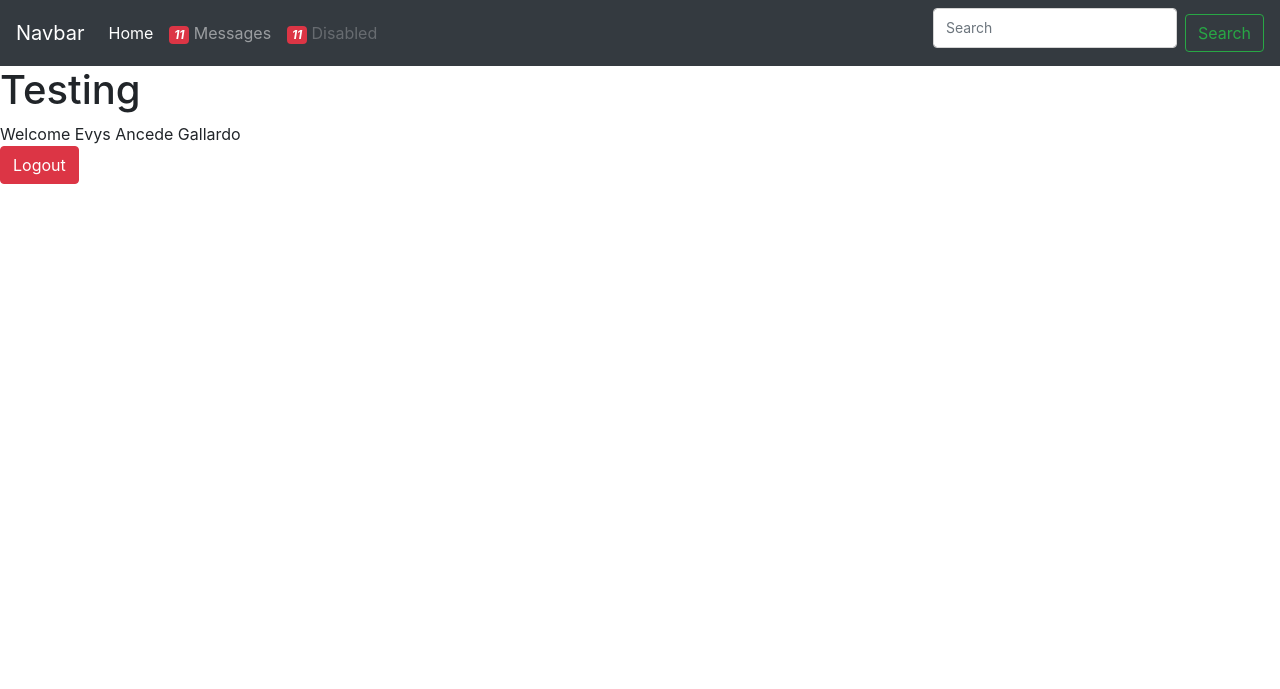
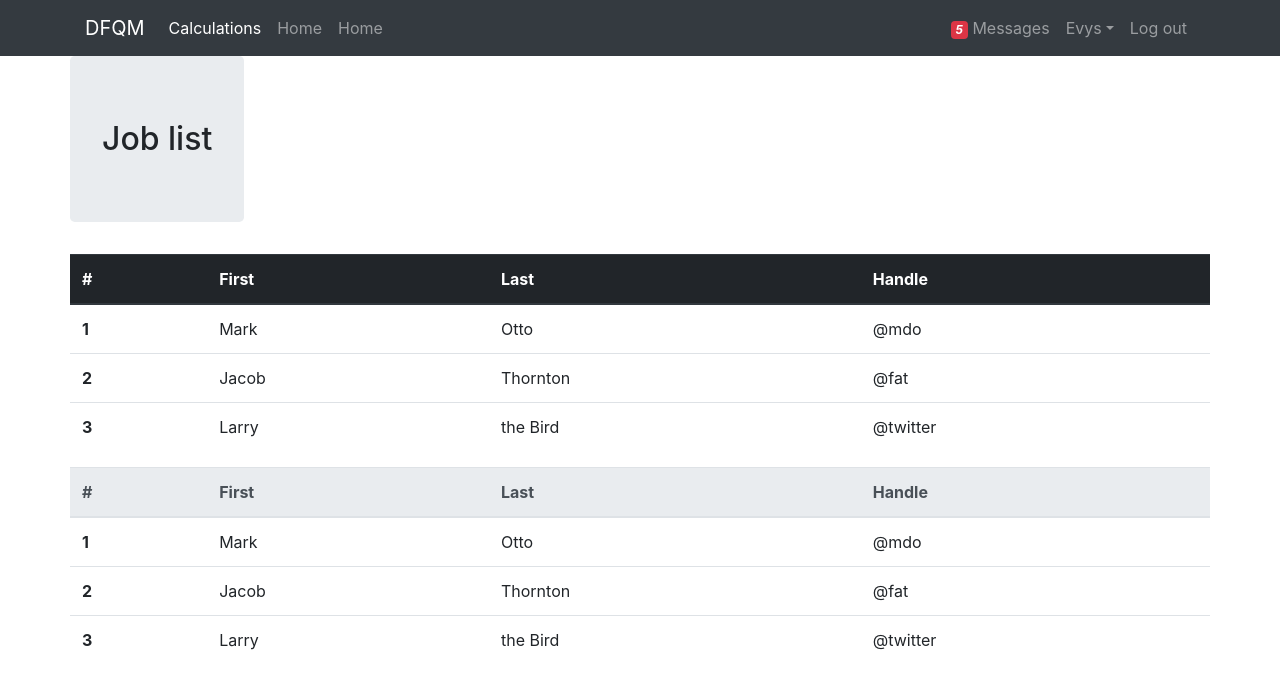
Before and after one commit to eancedeg/sgecluster, a Django app: page / in a window 1280 px wide. Shown: the top 689 px of the page. Run offline with Django 3.2, Linux system fonts and the light colour scheme; a user stored in the database is signed in; some libraries are stand-ins or nearby versions.

Commit message:
Calculation list

```diff
--- a/cluster/settings.py
+++ b/cluster/settings.py
@@ -25,7 +25,7 @@ SECRET_KEY = '!i6xy3zie=0w9-j9jzu6_*h63u(^q4l8ps9zr(gdstk=vdk(d6'
 # SECURITY WARNING: don't run with debug turned on in production!
 DEBUG = True
 
-ALLOWED_HOSTS = ['172.26.45.64', 'localhost']
+ALLOWED_HOSTS = ['172.26.45.52', 'localhost']
 
 
 # Application definition
--- a/cluster/urls.py
+++ b/cluster/urls.py
@@ -16,12 +16,12 @@ Including another URLconf
 from django.contrib import admin
 from django.urls import path
 from usuarios import views
-from django.views.generic import TemplateView
+
 
 urlpatterns = [
     path('admin/', admin.site.urls),
     path('login/', views.LoginView.as_view(), name='login'),
-    #path('', TemplateView.as_view(template_name='index.html'), name='inicio'),
     path('logout/', views.LogoutView.as_view(), name='logout'),
     path('', views.startpage, name='inicio'),
+    path('calculations', views.calculation, name='calculos'),
 ]
--- a/templates/base.html
+++ b/templates/base.html
@@ -8,12 +8,13 @@
     <meta http-equiv="X-UA-Compatible" content="ie=edge">
     <title>{% block title %}{% endblock %}</title>
     <link rel="stylesheet" href="{% static "css/bootstrap.min.css" %}">
-    <link rel="stylesheet" href="{% static "css/loginstyles.css" %}">
+    <link rel="stylesheet" href="{% static "css/userstyles.css" %}">
     {% block css %}{% endblock %}
 </head>
 <body>
 
-<nav class="navbar navbar-icon-top navbar-expand-lg navbar-dark bg-dark">
+{# Barra de navegación #}
+{% comment %}<nav class="navbar navbar-icon-top navbar-expand-lg navbar-dark bg-dark">
   <a class="navbar-brand" href="#">Navbar</a>
   <button class="navbar-toggler" type="button" data-toggle="collapse" data-target="#navbarSupportedContent"
           aria-controls="navbarSupportedContent" aria-expanded="false" aria-label="Toggle navigation">
@@ -32,7 +33,7 @@
       <li class="nav-item">
         <a class="nav-link" href="#">
           <i class="fa fa-envelope-o">
-            <span class="badge badge-danger">11</span>
+            <span class="badge badge-danger">5</span>
           </i>
           Messages
         </a>
@@ -40,20 +41,60 @@
       <li class="nav-item">
         <a class="nav-link disabled" href="#">
           <i class="fa fa-envelope-o">
-            <span class="badge badge-danger">11</span>
+            <span class="badge badge-danger">8</span>
           </i>
           Disabled
         </a>
       </li>
     </ul>
-    <form class="form-inline my-2 my-lg-0">
-      <input class="form-control mr-sm-2" type="text" placeholder="Search" aria-label="Search">
+    <form class="form-inline">
+      <input class="form-control form-control-sm mr-sm-2" type="text" placeholder="Search" aria-label="Search">
       <button class="btn btn-outline-success my-2 my-sm-0" type="submit">Search</button>
     </form>
   </div>
+</nav>{% endcomment %}
+
+<nav class="navbar navbar-expand-md navbar-dark bg-dark">
+    <div class="container">
+        <a href="#" class="navbar-brand">
+            DFQM
+        </a>
+        <button type="button" class="navbar-toggler" data-toggle="collapse" data-target="#mynavbar">
+            <span class="navbar-toggler-icon"></span>
+        </button>
+
+        <div class="collapse navbar-collapse" id="mynavbar">
+            <ul class="navbar-nav">
+                <li class="nav-item active"><a href="#" class="nav-link">Calculations</a></li>
+                <li class="nav-item"><a href="#" class="nav-link">Home</a></li>
+                <li class="nav-item"><a href="#" class="nav-link">Home</a></li>
+            </ul>
+
+            <ul class="navbar-nav ml-auto">
+                <li class="nav-item">
+                    <a href="#" class="nav-link">
+                        <i class="fa fa-envelope-o">
+                            <span class="badge badge-danger">5</span>
+                        </i>
+                        Messages
+                    </a>
+                </li>
+                <li class="nav-item dropdown">
+                    <a href="#" class="nav-link dropdown-toggle" id="navbarDropdown" data-toggle="dropdown"
+                       aria-haspopup="true" aria-expanded="false">{{ request.user.first_name }}</a>
+                    <div class="dropdown-menu" aria-labelledby="navbarDropdown">
+                        <a class="dropdown-item" href="{% url 'logout' %}">Log out</a>
+                    </div>
+                </li>
+                <li class="nav-item"><a href="{% url 'logout' %}" class="nav-link">Log out</a></li>
+            </ul>
+        </div>
+    </div>
 </nav>
 
-{% block body %}{% endblock %}
+{# End Navigation Bar#}
+
+{% block content %}{% endblock %}
 
 <script src="{% static "js/jquery-3.3.1.min.js" %}"></script>
 <script src="{% static "js/bootstrap.min.js" %}"></script>
--- /dev/null
+++ b/templates/home.html
@@ -0,0 +1,83 @@
+{% extends "base.html" %}
+
+{% block title %}
+Home Page | {{ request.user.first_name }}
+{% endblock %}
+
+{% block content %}
+    <div class="container">
+        <div class="row">
+            <h2 class="jumbotron">Job list</h2>
+            <table class="table">
+  <thead class="thead-dark">
+    <tr>
+      <th scope="col">#</th>
+      <th scope="col">First</th>
+      <th scope="col">Last</th>
+      <th scope="col">Handle</th>
+    </tr>
+  </thead>
+  <tbody>
+    <tr>
+      <th scope="row">1</th>
+      <td>Mark</td>
+      <td>Otto</td>
+      <td>@mdo</td>
+    </tr>
+    <tr>
+      <th scope="row">2</th>
+      <td>Jacob</td>
+      <td>Thornton</td>
+      <td>@fat</td>
+    </tr>
+    <tr>
+      <th scope="row">3</th>
+      <td>Larry</td>
+      <td>the Bird</td>
+      <td>@twitter</td>
+    </tr>
+  </tbody>
+</table>
+
+<table class="table">
+  <thead class="thead-light">
+    <tr>
+      <th scope="col">#</th>
+      <th scope="col">First</th>
+      <th scope="col">Last</th>
+      <th scope="col">Handle</th>
+    </tr>
+  </thead>
+  <tbody>
+    <tr>
+      <th scope="row">1</th>
+      <td>Mark</td>
+      <td>Otto</td>
+      <td>@mdo</td>
+    </tr>
+    <tr>
+      <th scope="row">2</th>
+      <td>Jacob</td>
+      <td>Thornton</td>
+      <td>@fat</td>
+    </tr>
+    <tr>
+      <th scope="row">3</th>
+      <td>Larry</td>
+      <td>the Bird</td>
+      <td>@twitter</td>
+    </tr>
+  </tbody>
+</table>
+        </div>
+    </div>
+
+{% endblock %}
+
+{% block javascript %}
+    <script>
+    $(document).ready(function () {
+
+    });
+    </script>
+{% endblock %}
--- a/templates/index.html
+++ /dev/null
@@ -1,12 +0,0 @@
-{% extends "base.html" %}
-
-{% block title %}
-Home Page
-{% endblock %}
-
-{% block body %}
-<h1>Testing</h1>
-Welcome {{ request.user.first_name }} {{ request.user.last_name }}
-<br>
-<p class="btn btn-danger"><a style="color: white" href="/logout">Logout</a></p>
-{% endblock %}
--- a/templates/login.html
+++ b/templates/login.html
@@ -9,6 +9,7 @@
     <title>DFQM - Login</title>
     <link rel="stylesheet" href="{% static "css/bootstrap.min.css" %}">
     <link rel="stylesheet" href="{% static "css/loginstyles.css" %}">
+
 
 </head>
 <body id="LoginForm">
@@ -40,7 +41,7 @@
                     <a href="reset.html">Forgot password?</a>
                 </div>
 
-                <button type="submit" class="btn btn-primary">Login</button>
+                <button style="background-color: #0069d9; border-color: #0062cc" type="submit" class="btn btn-primary">Login</button>
                 </div>
             </form>
 
--- a/usuarios/static/css/loginstyles.css
+++ b/usuarios/static/css/loginstyles.css
@@ -4,7 +4,6 @@ body#LoginForm {
     background-position: center;
     background-size: cover;
     padding: 10px;
-
 }
 
 .form-heading {
@@ -26,7 +25,6 @@ body#LoginForm {
 }
 
 .form-control {
-    /*background: #f7f7f7 none repeat scroll 0 0;*/
     border: 1px solid #d4d4d4;
     border-radius: 4px;
     font-size: 14px;
@@ -47,19 +45,6 @@ body#LoginForm {
   margin-bottom:10px;
 }
 
-/*#id_username, #id_password {
-    text-align:center;
-    background: #f7f7f7 none repeat scroll 0 0;
-    border: 1px solid #d4d4d4;
-    border-radius: 4px;
-    font-size: 14px;
-    height: 40px;
-    line-height: 50px;
-    margin-bottom:10px;
-    width: 100%;
-    padding: 0;
-}*/
-
 .forgot a {
   color: #777777;
   font-size: 14px;
@@ -67,8 +52,6 @@ body#LoginForm {
 }
 
 .btn.btn-primary {
-  background: #f0ad4e none repeat scroll 0 0;
-  border-color: #f0ad4e;
   color: #ffffff;
   font-size: 14px;
   width: 100%;
@@ -87,9 +70,9 @@ body#LoginForm {
     margin: auto;
     text-align: center;
 }
-.btn.btn-primary.reset {
+/*.btn.btn-primary.reset {
   background: #ff9900 none repeat scroll 0 0;
-}
+}*/
 .back { text-align: left; margin-top:10px;}
 .back a {color: #444444; font-size: 13px;text-decoration: none;}
 
--- a/usuarios/views.py
+++ b/usuarios/views.py
@@ -1,10 +1,11 @@
-from django.views.generic import TemplateView, View, FormView
+from django.views.generic import View, FormView
 from django.contrib.auth import login, logout
+from django.contrib.auth.decorators import login_required
 from django.shortcuts import HttpResponseRedirect, render
-from django.contrib.auth.mixins import LoginRequiredMixin
 from django.conf import settings
 from .forms import LoginForm
 from django.contrib import messages
+from django.http import JsonResponse
 from paramiko import SSHClient
 
 # Create your views here.
@@ -43,5 +44,13 @@ class LogoutView(View):
         return HttpResponseRedirect(settings.LOGIN_URL)
 
 
+@login_required
 def startpage(request):
-    return render(request, 'index.html')
+    user = request.user.get_username()
+    return render(request, 'home.html', {'user': user})
+
+
+@login_required
+def calculation(request):
+    data = {'users': 3, 'total': 5, 'scenario': 12}
+    return JsonResponse(data)
```
Also changed, not shown: usuarios/templates/usuarios/login.html (added, +26 -0 lines), db.sqlite3, usuarios/static/css/userstyles.css (added).
